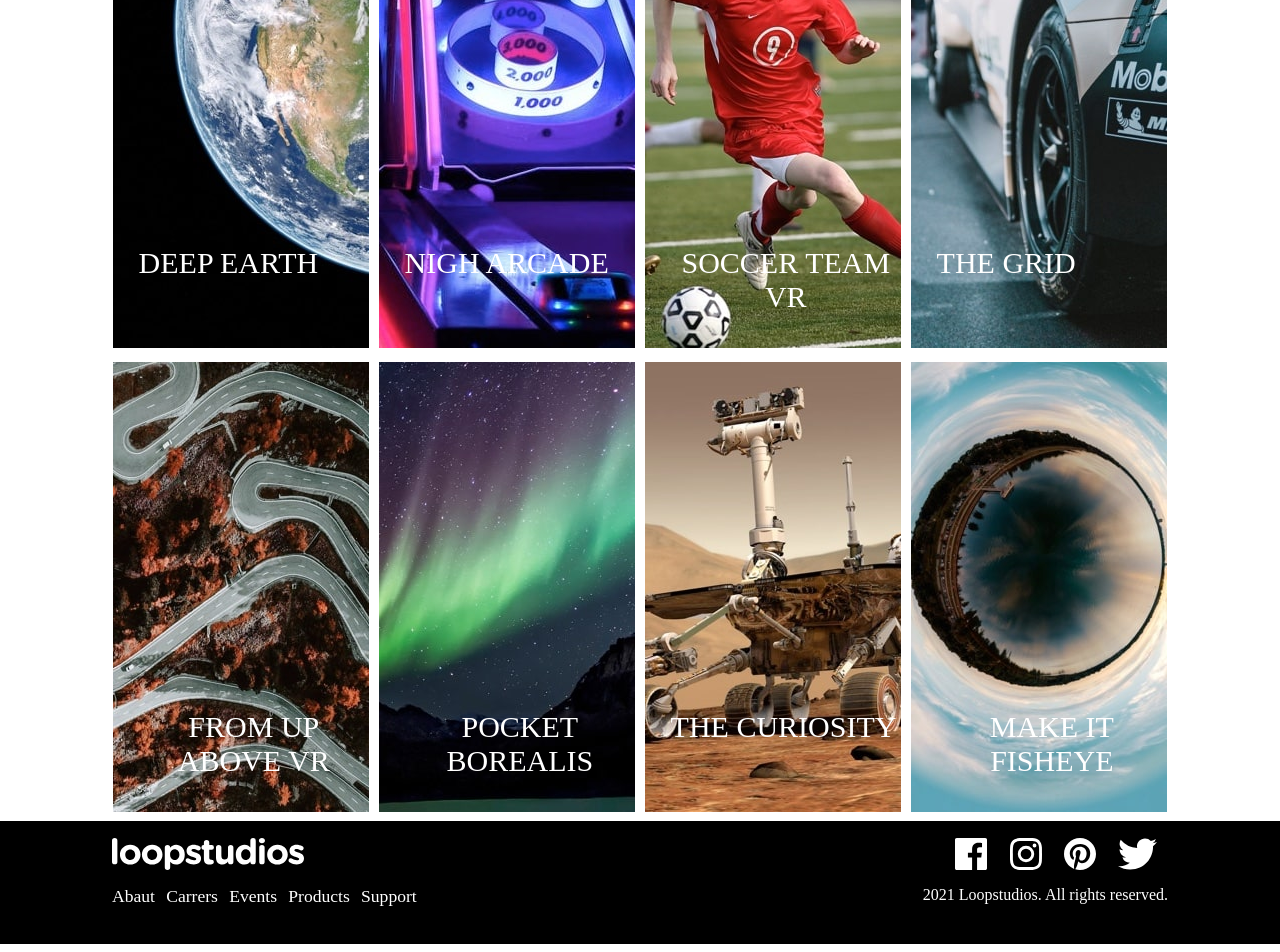
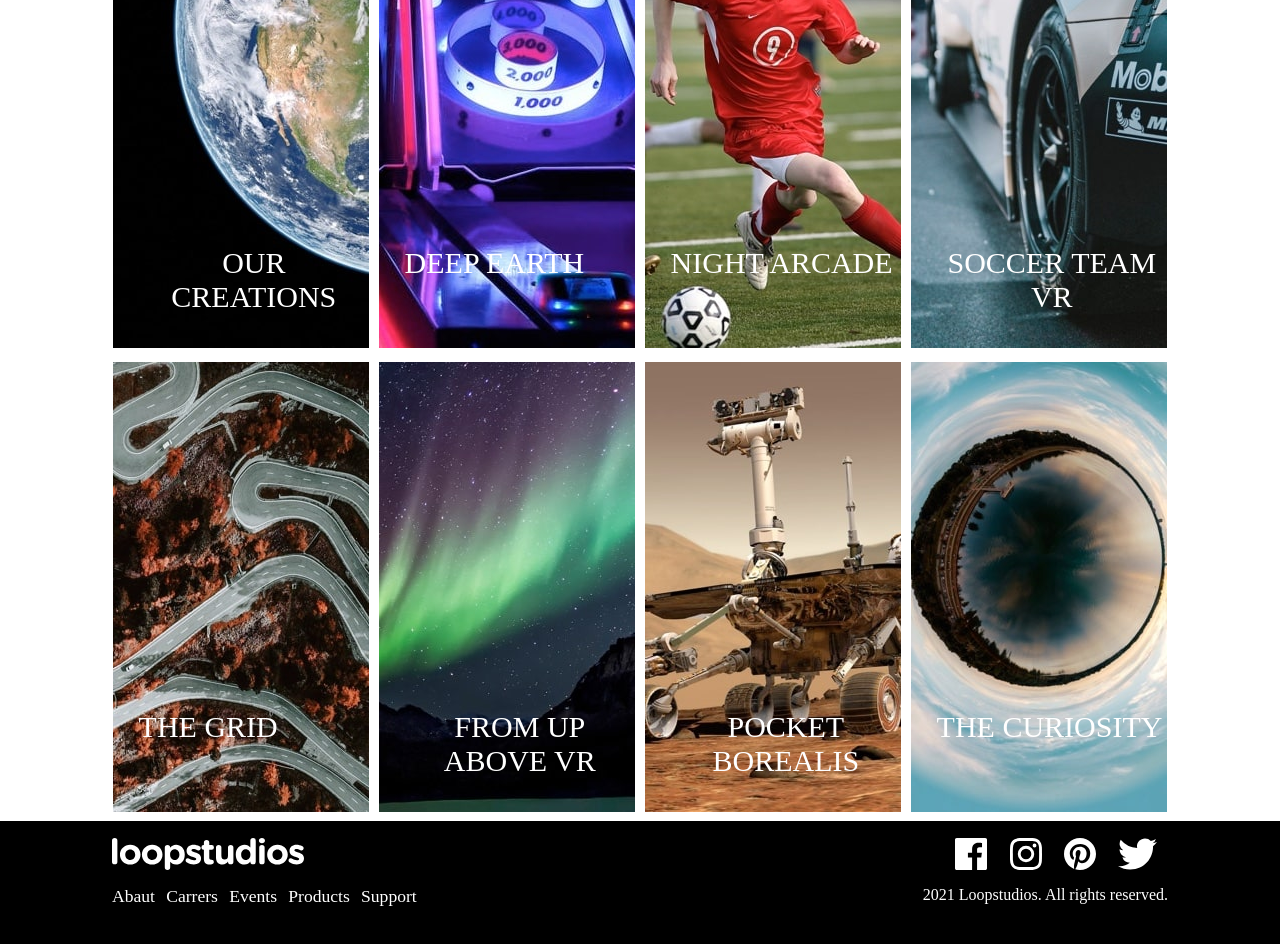
Before and after one commit to pinomannuel26/Worshop_1_React, a React (Vite) app: page / in a window 1280 px wide. Shown: the part 1397-2349 px from the top of the page. Built offline with nearby package versions, Linux system fonts and the light colour scheme.

Commit message:
Cambio de los creations
Ahora se utiliza la funcion map para listar repmplzando la forma estatica

```diff
--- a/src/Components/bodyMain/Creations.jsx
+++ b/src/Components/bodyMain/Creations.jsx
@@ -20,6 +20,18 @@ import fisheye_mobile from '../../assets/images/mobile/image-fisheye.jpg'
 
 
 function Creations() {
+
+  const images_our_creations_desktop = [
+    [earth_desktop,earth_mobile,'OUR CREATIONS'],
+    [maquina_desktop,maquina_mobile,'DEEP EARTH'],
+    [soccer_desktop,soccer_mobile,'NIGHT ARCADE'],
+    [grid_desktop,grid_mobile,'SOCCER TEAM VR'],
+    [above_desktop,above_mobile,'THE GRID'],
+    [pocket_desktop,pocket_mobile,'FROM UP ABOVE VR'],
+    [curiosity_desktop,curiosity_mobile,'POCKET BOREALIS'],
+    [fisheye_desktop,fisheye_mobile,'THE CURIOSITY'],
+]
+
   return (
     <div className='creations__cont'>
         <div className='creations__title'>
@@ -31,46 +43,15 @@ function Creations() {
             </div>
         </div>
         <div className='creations__images'>
-            <div className ='creations__images_item'>
-              <img className='desktop-image' src={earth_desktop} />
-              <img className='mobile-image' src={earth_mobile} />
-              <p>DEEP EARTH</p>
-            </div>
-            <div className ='creations__images_item'>
-              <img className='desktop-image' src={maquina_desktop} />
-              <img className='mobile-image' src={maquina_mobile} />
-              <p>NIGH ARCADE</p>
-            </div>
-            <div className ='creations__images_item'>
-              <img className='desktop-image' src={soccer_desktop} />
-              <img className='mobile-image' src={soccer_mobile} />
-              <p>SOCCER TEAM VR</p>
-            </div>
-            <div className ='creations__images_item'>
-              <img className='desktop-image' src={grid_desktop} />
-              <img className='mobile-image' src={grid_mobile} />
-              <p>THE GRID</p>
-            </div>
-            <div className ='creations__images_item' >
-              <img className='desktop-image' src={above_desktop} />
-              <img className='mobile-image' src={above_mobile} />
-              <p>FROM UP ABOVE VR</p>
-            </div>
-            <div className ='creations__images_item'>
-              <img className='desktop-image' src={pocket_desktop} />
-              <img className='mobile-image' src={pocket_mobile} />
-              <p>POCKET BOREALIS</p>
-            </div>
-            <div className ='creations__images_item'>
-              <img className='desktop-image' src={curiosity_desktop} />
-              <img className='mobile-image' src={curiosity_mobile} />
-              <p>THE CURIOSITY</p>
-            </div>
-            <div className ='creations__images_item'>
-              <img className='desktop-image' src={fisheye_desktop} />
-              <img className='mobile-image' src={fisheye_mobile} />
-              <p>MAKE IT FISHEYE</p>
-            </div>
+        {images_our_creations_desktop.map((imagen,index)=>{
+          return (
+                    <div className ='creations__images_item'>
+                    <img className='desktop-image' value={imagen[0]} src={imagen[0]} />
+                    <img className='mobile-image' value={imagen[1]} src={imagen[1]} />
+                    <p>{imagen[2]}</p>
+                    </div>)
+                })
+        }
         </div>
         <button className='creations__cont-boton'>SEE ALL </button>
     </div>
```
